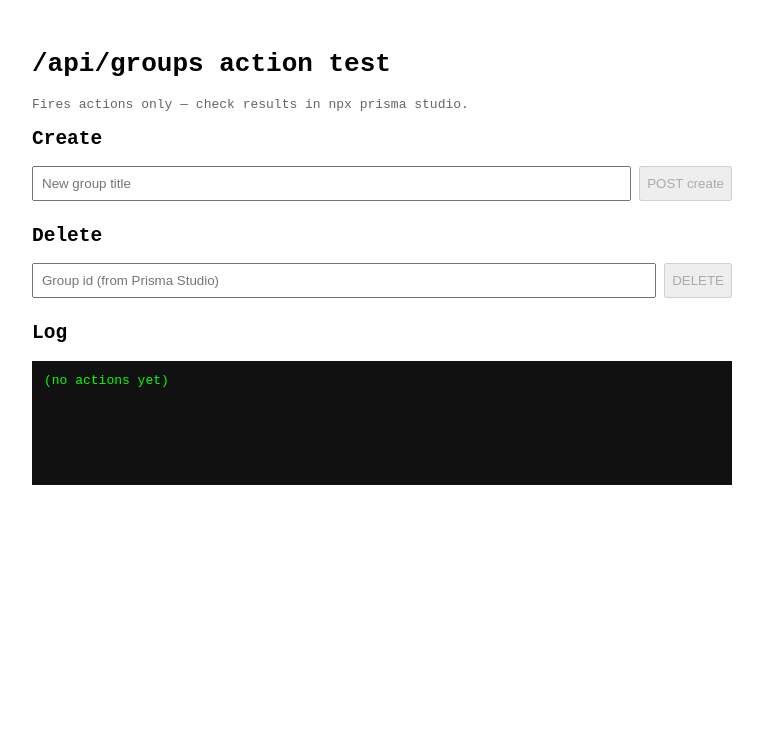
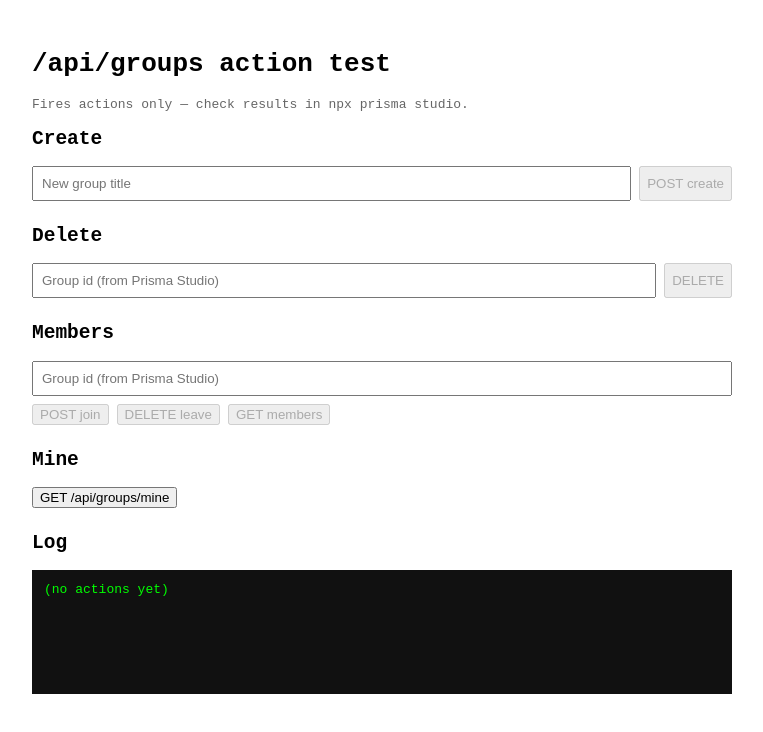
Before and after one commit to kjsLand/Grocery-Nudge, a Next.js app: page /dev/groups in a window 1280 px wide. Shown: the top 732 px of the page, without its empty margins (258-1021 px from the left). Built offline with nearby package versions, Linux system fonts and the light colour scheme.

Commit message:
Migrated groups/mine and groups/members to prisma

```diff
--- a/app/api/groups/[id]/members/route.ts
+++ b/app/api/groups/[id]/members/route.ts
@@ -1,10 +1,9 @@
+// app/api/groups/[id]/members/route.ts
 import { NextResponse } from 'next/server'
 import { cookies } from 'next/headers'
-import { readDb, writeDb } from '@/lib/db'
+import { prisma } from '@/lib/prisma'
 import { verifySessionToken } from '@/lib/session'
-import { Group } from '@/lib/types'
-
-const DB_NAME = "group"
+import { randomUUID } from 'crypto'
 
 async function requireUser() {
   const cookieStore = await cookies()
@@ -19,14 +18,14 @@ export async function GET(
   { params }: { params: Promise<{ id: string }> }
 ) {
   const { id } = await params
-  const db = readDb<Group>(DB_NAME)
-  const group = db.items.find((g) => g.id === id)
+  const group = await prisma.group.findUnique({ where: { id } })
 
   if (!group) {
     return NextResponse.json({ error: 'Group not found' }, { status: 404 })
   }
 
-  return NextResponse.json(group.members)
+  const rows = await prisma.userGroups.findMany({ where: { groupId: id } })
+  return NextResponse.json(rows.map((r) => r.userId))
 }
 
 // POST /api/groups/:id/members — join a group
@@ -40,21 +39,25 @@ export async function POST(
   }
 
   const { id } = await params
-  const db = readDb<Group>(DB_NAME)
-  const group = db.items.find((g) => g.id === id)
+  const group = await prisma.group.findUnique({ where: { id } })
 
   if (!group) {
     return NextResponse.json({ error: 'Group not found' }, { status: 404 })
   }
 
-  if (group.members.includes(payload.userId)) {
+  const existing = await prisma.userGroups.findFirst({
+    where: { groupId: id, userId: payload.userId },
+  })
+  if (existing) {
     return NextResponse.json({ error: 'Already a member' }, { status: 409 })
   }
 
-  group.members.push(payload.userId)
-  writeDb(DB_NAME, db)
+  await prisma.userGroups.create({
+    data: { id: randomUUID(), userId: payload.userId, groupId: id },
+  })
 
-  return NextResponse.json(group)
+  const members = await prisma.userGroups.findMany({ where: { groupId: id } })
+  return NextResponse.json({ ...group, members: members.map((m) => m.userId) })
 }
 
 // DELETE /api/groups/:id/members — leave a group
@@ -68,19 +71,21 @@ export async function DELETE(
   }
 
   const { id } = await params
-  const db = readDb<Group>(DB_NAME)
-  const group = db.items.find((g) => g.id === id)
+  const group = await prisma.group.findUnique({ where: { id } })
 
   if (!group) {
     return NextResponse.json({ error: 'Group not found' }, { status: 404 })
   }
 
-  if (!group.members.includes(payload.userId)) {
+  const existing = await prisma.userGroups.findFirst({
+    where: { groupId: id, userId: payload.userId },
+  })
+  if (!existing) {
     return NextResponse.json({ error: 'Not a member of this group' }, { status: 400 })
   }
 
-  group.members = group.members.filter((m) => m !== payload.userId)
-  writeDb(DB_NAME, db)
+  await prisma.userGroups.delete({ where: { id: existing.id } })
 
-  return NextResponse.json(group)
+  const members = await prisma.userGroups.findMany({ where: { groupId: id } })
+  return NextResponse.json({ ...group, members: members.map((m) => m.userId) })
 }
--- a/app/api/groups/mine/route.ts
+++ b/app/api/groups/mine/route.ts
@@ -1,16 +1,8 @@
+// app/api/groups/mine/route.ts
 import { NextResponse } from 'next/server'
 import { cookies } from 'next/headers'
-import { readDb } from '@/lib/db'
+import { prisma } from '@/lib/prisma'
 import { verifySessionToken } from '@/lib/session'
-
-const DB_NAME = "group"
-
-type Group = {
-  id: string
-  title: string
-  group_leader: string
-  members: Array<string>
-}
 
 // GET /api/groups/mine — list groups the current user belongs to
 export async function GET() {
@@ -26,13 +18,31 @@ export async function GET() {
     return NextResponse.json({ error: 'Session expired' }, { status: 401 })
   }
 
-  const db = readDb<Group>(DB_NAME)
+  const memberRows = await prisma.userGroups.findMany({
+    where: { userId: payload.userId },
+  })
+  const groupIds = memberRows.map((r) => r.groupId)
 
-  const myGroups = db.items.filter(
-    (group) =>
-      group.group_leader === payload.userId ||
-      group.members.includes(payload.userId)
-  )
+  if (groupIds.length === 0) {
+    return NextResponse.json([])
+  }
+
+  const [groups, allMemberRows] = await Promise.all([
+    prisma.group.findMany({ where: { id: { in: groupIds } } }),
+    prisma.userGroups.findMany({ where: { groupId: { in: groupIds } } }),
+  ])
+
+  const membersByGroup = new Map<string, string[]>()
+  for (const row of allMemberRows) {
+    const list = membersByGroup.get(row.groupId) ?? []
+    list.push(row.userId)
+    membersByGroup.set(row.groupId, list)
+  }
+
+  const myGroups = groups.map((group) => ({
+    ...group,
+    members: membersByGroup.get(group.id) ?? [],
+  }))
 
   return NextResponse.json(myGroups)
 }
--- a/app/dev/groups/page.tsx
+++ b/app/dev/groups/page.tsx
@@ -5,6 +5,7 @@ import { useState } from 'react'
 export default function GroupsTestPage() {
   const [title, setTitle] = useState('')
   const [deleteId, setDeleteId] = useState('')
+  const [groupId, setGroupId] = useState('')
   const [busy, setBusy] = useState(false)
   const [log, setLog] = useState<string[]>([])
 
@@ -47,6 +48,61 @@ export default function GroupsTestPage() {
     }
   }
 
+  async function listMembers() {
+    if (!groupId.trim()) return
+    setBusy(true)
+    try {
+      const res = await fetch(`/api/groups/${groupId.trim()}/members`)
+      const data = await res.json()
+      addLog(`GET /api/groups/${groupId.trim()}/members → ${res.status} ${JSON.stringify(data)}`)
+    } catch (err) {
+      addLog(`GET members failed: ${String(err)}`)
+    } finally {
+      setBusy(false)
+    }
+  }
+
+  async function joinGroup() {
+    if (!groupId.trim()) return
+    setBusy(true)
+    try {
+      const res = await fetch(`/api/groups/${groupId.trim()}/members`, { method: 'POST' })
+      const data = await res.json()
+      addLog(`POST /api/groups/${groupId.trim()}/members → ${res.status} ${JSON.stringify(data)}`)
+    } catch (err) {
+      addLog(`POST members failed: ${String(err)}`)
+    } finally {
+      setBusy(false)
+    }
+  }
+
+  async function leaveGroup() {
+    if (!groupId.trim()) return
+    setBusy(true)
+    try {
+      const res = await fetch(`/api/groups/${groupId.trim()}/members`, { method: 'DELETE' })
+      const data = await res.json()
+      addLog(`DELETE /api/groups/${groupId.trim()}/members → ${res.status} ${JSON.stringify(data)}`)
+    } catch (err) {
+      addLog(`DELETE members failed: ${String(err)}`)
+    } finally {
+      setBusy(false)
+    }
+  }
+
+  async function listMine() {
+    setBusy(true)
+    try {
+      const res = await fetch('/api/groups/mine')
+      const data = await res.json()
+      addLog(`GET /api/groups/mine → ${res.status} ${JSON.stringify(data)}`)
+    } catch (err) {
+      addLog(`GET mine failed: ${String(err)}`)
+    } finally {
+      setBusy(false)
+    }
+  }
+
   return (
     <div style={{ padding: 24, fontFamily: 'monospace', maxWidth: 700, margin: '0 auto' }}>
       <h1>/api/groups action test</h1>
@@ -82,6 +138,34 @@ export default function GroupsTestPage() {
         </button>
       </div>
 
+      <h2>Members</h2>
+      <div style={{ display: 'flex', gap: 8, marginBottom: 8 }}>
+        <input
+          value={groupId}
+          onChange={(e) => setGroupId(e.target.value)}
+          placeholder="Group id (from Prisma Studio)"
+          style={{ flex: 1, padding: 8 }}
+        />
+      </div>
+      <div style={{ display: 'flex', gap: 8, marginBottom: 24 }}>
+        <button onClick={joinGroup} disabled={busy || !groupId.trim()}>
+          POST join
+        </button>
+        <button onClick={leaveGroup} disabled={busy || !groupId.trim()}>
+          DELETE leave
+        </button>
+        <button onClick={listMembers} disabled={busy || !groupId.trim()}>
+          GET members
+        </button>
+      </div>
+
+      <h2>Mine</h2>
+      <div style={{ marginBottom: 24 }}>
+        <button onClick={listMine} disabled={busy}>
+          GET /api/groups/mine
+        </button>
+      </div>
+
       <h2>Log</h2>
       <pre style={{ background: '#111', color: '#0f0', padding: 12, overflowX: 'auto', minHeight: 100 }}>
         {log.length ? log.join('\n') : '(no actions yet)'}
```
